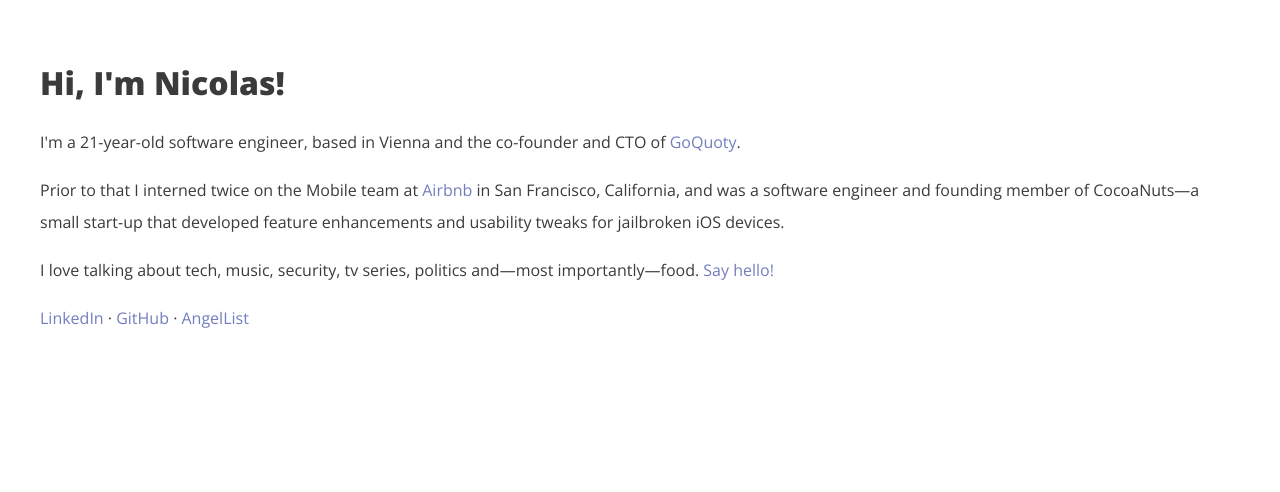
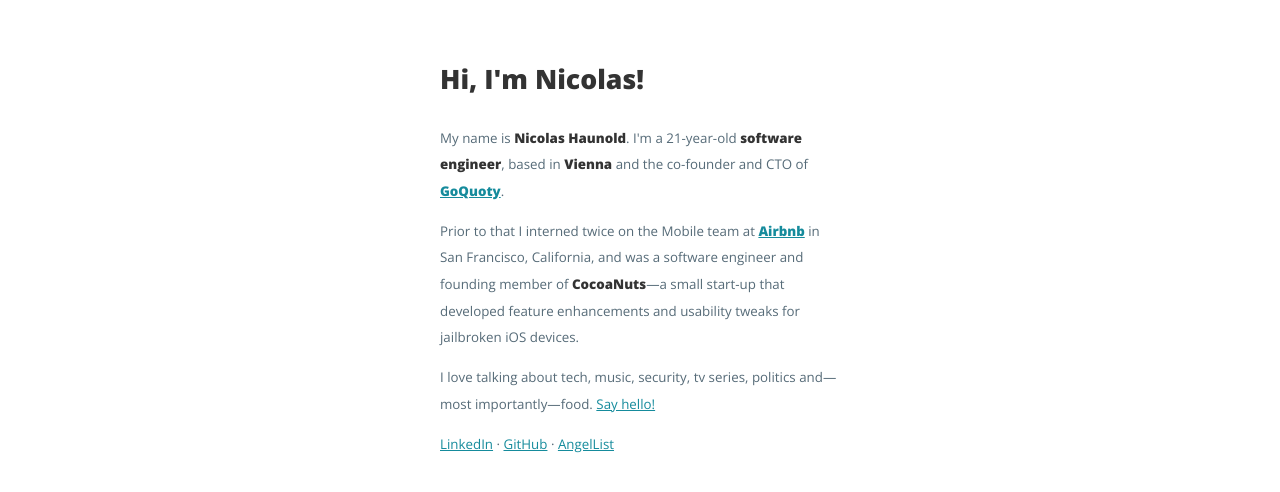
Before and after one commit to nhaunold/nhaunold.github.io, a plain HTML site: page index.html in a window 1280 px wide. Drawn offline with nearby package versions, Linux system fonts and the light colour scheme.

Commit message:
visual refresh

```diff
--- a/index.html
+++ b/index.html
@@ -8,13 +8,29 @@
 		<style>
 			@import url(https://fonts.googleapis.com/css?family=Open+Sans:400,600,800);
 			html { -webkit-font-smoothing: antialiased; }
-			body { color: #3B3B3B; font-family: "Open Sans", "Helvetica Neue", "Helvetica", "Arial", sans-serif; }
-			body a { color: rgb(115, 126, 191); text-decoration: none;  }
-			body a:hover { color: rgba(115, 125, 191, 0.6); }
-			.wrapper { margin: auto; }
-			.content { padding: 2em; }
-			.content p { line-height: 200%; }
-		</style>
+      body {
+        margin: 0 auto;
+        max-width: 30em;
+        font-family: "Open Sans", "Helvetica", "Arial", sans-serif;
+        font-size: 10pt;
+        line-height: 2;
+        padding: 0em 1em;
+        color: #566B78;
+      }
+
+      h1 {
+        margin-top: 1em;
+        padding-top: 1em;
+      }
+
+      h1, h2, strong {
+        color: #333;
+      }
+
+      a {
+        color: #158B9C;
+      }
+    </style>
 <script type="text/javascript">
 
   var _gaq = _gaq || [];
@@ -31,17 +47,14 @@
 	</head>
 	<body>
 		<div class="wrapper">
-			<div class="content">
-				<h1>Hi, I'm Nicolas!</h1>
+      <h1>Hi, I'm Nicolas!</h1>
 
-				<p>I'm a 21-year-old software engineer, based in Vienna and the co-founder and CTO of <a href="https://goquoty.com/">GoQuoty</a>.</p>
-        <p>Prior to that I interned twice on the Mobile team at <a href="https://airbnb.com/">Airbnb</a> in San Francisco, California, and was a software engineer and founding member of CocoaNuts&mdash;a small start-up that developed feature enhancements and usability tweaks for jailbroken iOS devices.</p>
+      <p>My name is <strong>Nicolas Haunold</strong>. I'm a 21-year-old <strong>software engineer</strong>, based in <strong>Vienna</strong> and the co-founder and CTO of <strong><a href="https://goquoty.com/">GoQuoty</a></strong>.</p>
+      <p>Prior to that I interned twice on the Mobile team at <strong><a href="https://airbnb.com/">Airbnb</a></strong> in San Francisco, California, and was a software engineer and founding member of <strong>CocoaNuts</strong>&mdash;a small start-up that developed feature enhancements and usability tweaks for jailbroken iOS devices.</p>
 
-<p>I love talking about tech, music, security, tv series, politics and&mdash;most importantly&mdash;food. <a href="mailto:nicolas@haunold.me">Say hello!</a>
-</p>
+      <p>I love talking about tech, music, security, tv series, politics and&mdash;most importantly&mdash;food. <a href="mailto:nicolas@haunold.me">Say hello!</a></p>
 
-<p><a href="https://linkedin.com/in/nhaunold">LinkedIn</a> &middot; <a href="https://github.com/nhaunold">GitHub</a> &middot; <a href="https://angel.co/nhaunold">AngelList</a></p>
-			</div>
+      <p><a href="https://linkedin.com/in/nhaunold">LinkedIn</a> &middot; <a href="https://github.com/nhaunold">GitHub</a> &middot; <a href="https://angel.co/nhaunold">AngelList</a></p>
 		</div>
 	</body>
 </html>
```
